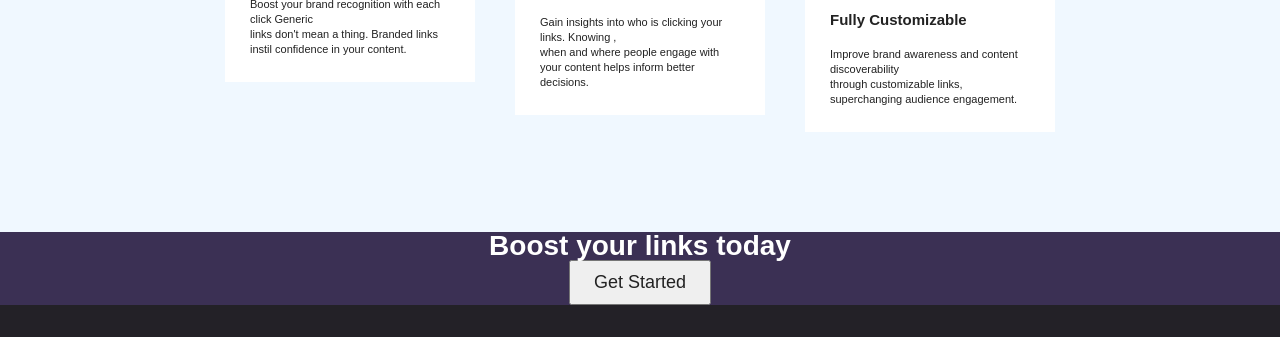
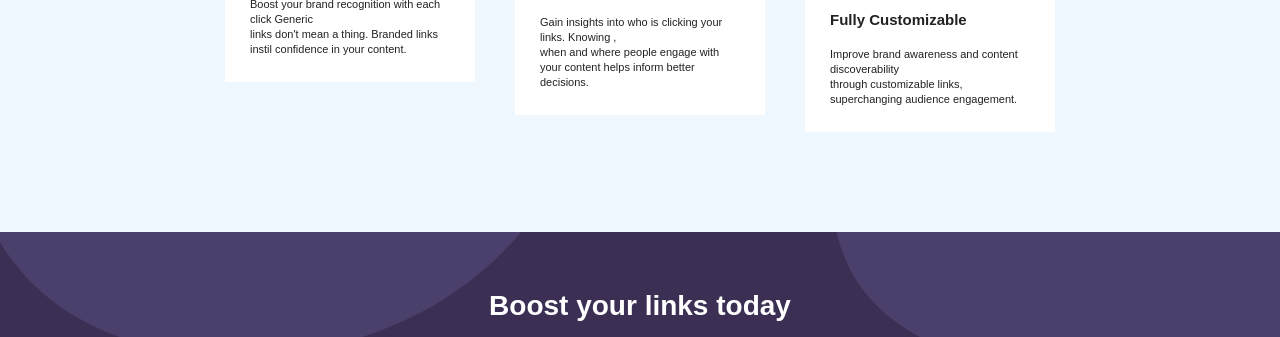
Before and after one commit to Riyiike/url-shortner-frontend, a plain HTML site: page index.html in a window 1280 px wide. Shown: the part 904-1241 px from the top of the page. Drawn offline with Linux system fonts and the light colour scheme.

```diff
--- a/css/style.css
+++ b/css/style.css
@@ -232,25 +232,32 @@ a.nav-logo {
   margin: 20px;
 }
 
-/*border-line*/
-/*.border-line {
-  /* border: 5px solid green;
-  width: 50px;
-}*/
 
 /*boost your link*/
-.boost-your-link h4 {
+.boost-link-heading {
   font-size: 28px;
   font-weight: bolder;
   color: #fff;
-  /*padding: 20px;*/
+  padding: 20px;
   text-align: center;
 }
 
 .boost-your-link {
   background-color: hsl(257, 27%, 26%);
+  background-image: url(../images/bg-boost-desktop.svg);
   align-items: center;
   justify-items: center;
+  padding: 40px 0;
+}
+
+.boost-link-btn {
+  display: block;
+  margin-left: auto;
+  margin-right: auto;
+  padding: 1rem 2.3rem;
+  background: #30d9c8;
+  color: #fff !important;
+  border-radius: 200px;
 }
 
 /*footer*/
@@ -297,13 +304,6 @@ a.nav-logo {
   padding-right: 100px;
 }
 
-.social-media-logo {
-  display: flex;
+ul .social-media-list li {
+  display: inline-block;
 }
-
-.byr {
-  display: block;
-  margin-left: auto;
-  margin-right: auto;
-  padding: 1rem 2.3rem;
-}
--- a/index.html
+++ b/index.html
@@ -127,8 +127,8 @@
 
   <div class="boost-your-link">
     <div class="container">
-      <h4>Boost your links today</h4>
-      <button class="byr">Get Started</button>
+      <h4 class="boost-link-heading">Boost your links today</h4>
+      <button class="boost-link-btn">Get Started</button>
     </div>
   </div>
 
@@ -172,7 +172,7 @@
 
 
         <div class="social-media-logo">
-          <ul>
+          <ul class="social-media-list">
             <li><img src="./images/icon-facebook.svg"></li>
             <li><img src="./images/icon-twitter.svg"></li>
             <li><img src="./images/icon-instagram.svg"></li>
```
